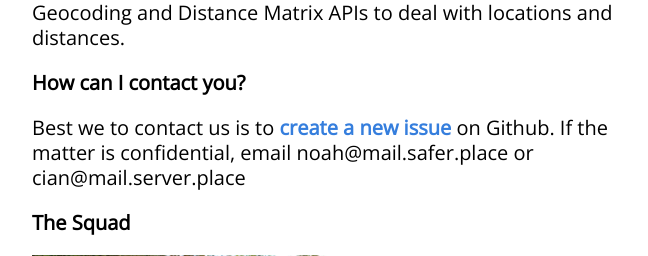
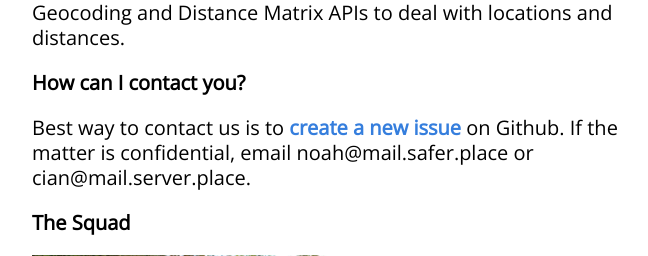
Before and after one commit to CianLR/coireacht, a Flask app: page /about in a window 1280 px wide. Shown: the part 1360-1616 px from the top of the page, without its empty margins (288-936 px from the left). Run offline with Flask 2, Linux system fonts and the light colour scheme; parts of the project's set-up code (start-up, migrations or seed data) failed here and were passed over; some libraries are stand-ins or nearby versions.

Commit message:
Update about.html

```diff
--- a/templates/en/about.html
+++ b/templates/en/about.html
@@ -8,6 +8,6 @@
 {% block open_title %}Can I learn more?{%endblock%}
 {% block open_answer %}All of our code is <a href="https://github.com/cianlr/coireacht" class="link b blue">open source on Github</a>, and our data is provided by the All-Island Research Observatory (sourced via the Irish Government's Open Data Portal at <a href="http://data.gov.ie/" class="link b blue">data.gov.ie</a>), so you can see more about where the numbers come from. We also use the Google Maps Geocoding and Distance Matrix APIs to deal with locations and distances.{% endblock %}
 {% block contact_title %}How can I contact you?{%endblock%}
-{% block contact_answer %}Best we to contact us is to <a href="https://github.com/CianLR/coireacht/issues/new" class="link b blue">create a new issue</a> on Github. If the matter is confidential, email noah@mail.safer.place or cian@mail.server.place{%endblock%}
+{% block contact_answer %}Best way to contact us is to <a href="https://github.com/CianLR/coireacht/issues/new" class="link b blue">create a new issue</a> on Github. If the matter is confidential, email noah@mail.safer.place or cian@mail.server.place.{%endblock%}
 {% block who_title %}The Squad{% endblock %}
 {% block who_answer %}<img class="w-50" src="/static/founders.jpg"></img><p>Safer.Place is developed by <a href="http://binarysear.ch">Cian Ruane</a> and <a href="http://noah.needs.money">Noah O Donnaile</a> and a handful of other <a href="https://github.com/CianLR/coireacht/graphs/contributors">contributors</a></p>{% endblock %}
```
